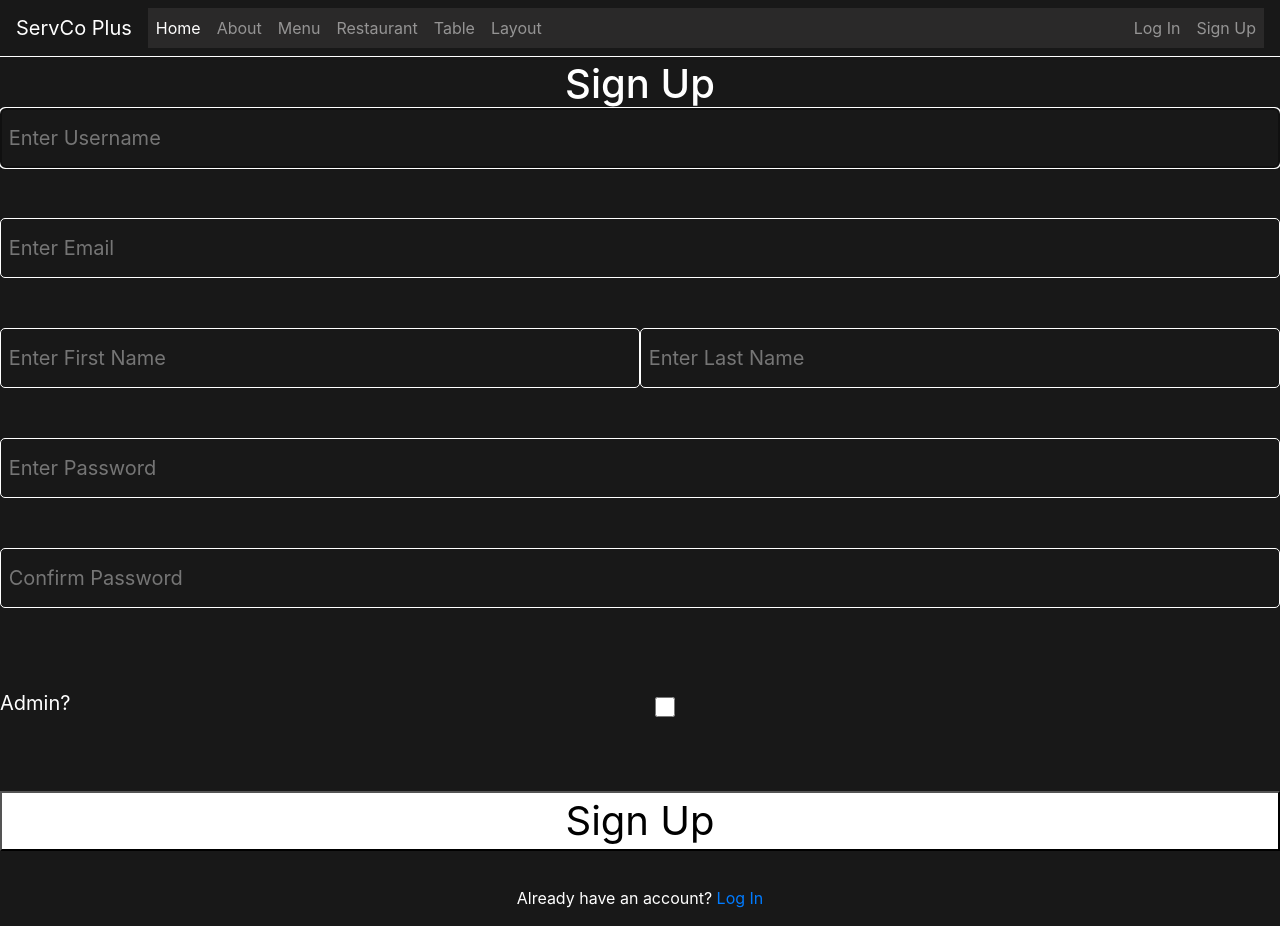
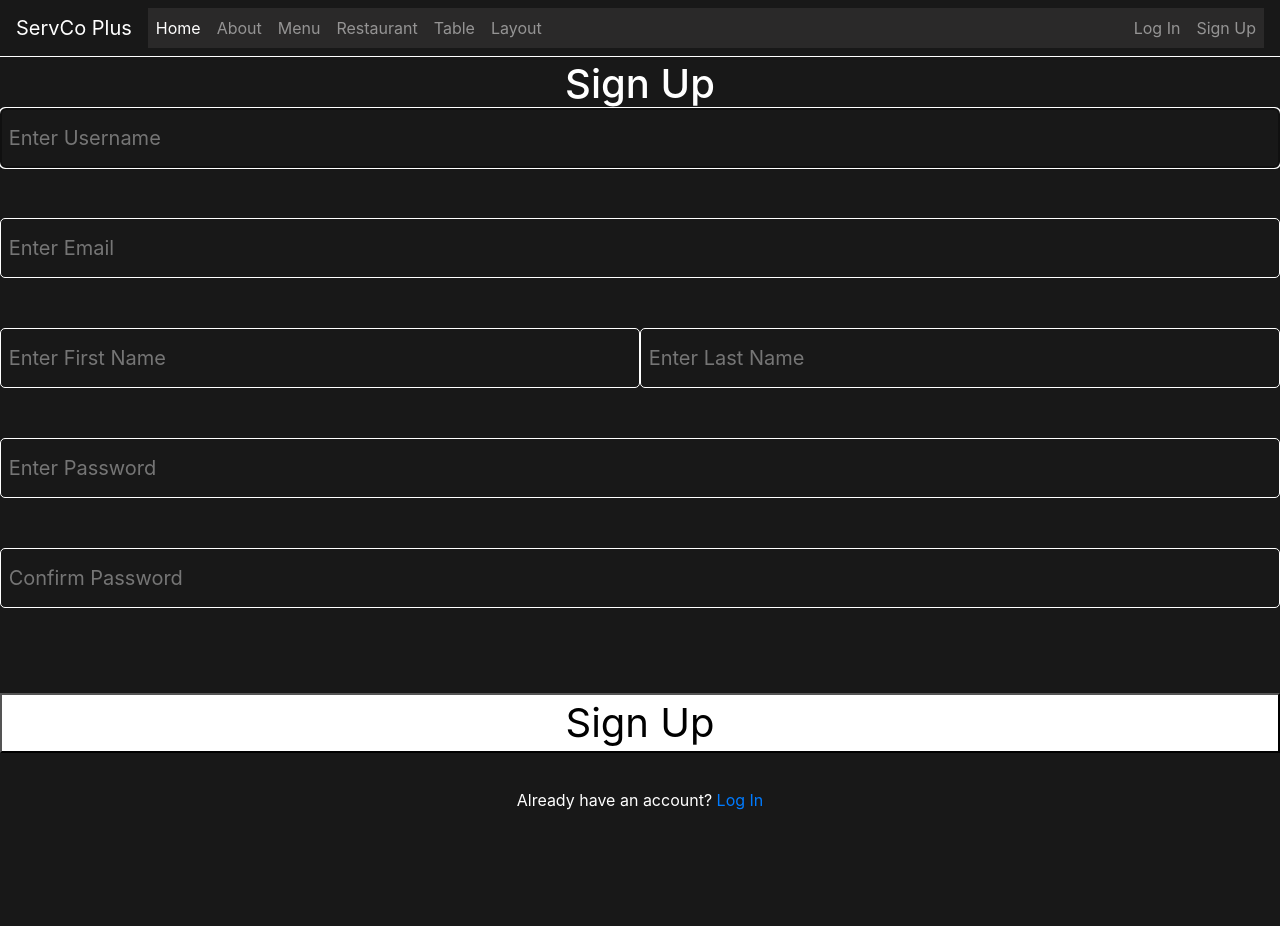
Before and after one commit to Zokibi/Group-6---Fall2024, a Django app: page /signup/ in a window 1280 px wide. After the commit the page ends 810 px from the top, so only its background shows below. Run offline with Django 5.2, Linux system fonts and the light colour scheme; some libraries are stand-ins or nearby versions.

Commit message:
fixed admin issue

```diff
--- a/Table Management Software/TableManagementSoftware/TMS/templates/sign_up.html
+++ b/Table Management Software/TableManagementSoftware/TMS/templates/sign_up.html
@@ -33,10 +33,6 @@
     </div>
     {% endif %}
     <div class="input-field">
-      <label for="admin">Admin?</label>
-      <input type="checkbox" id="admin" name="admin">
-    </div>
-    <div class="input-field">
       <button style="width:600px; height: 60px; font-size: 40px;">Sign Up</button>
     </div>
     <div>
--- a/Table Management Software/TableManagementSoftware/TMS/views.py
+++ b/Table Management Software/TableManagementSoftware/TMS/views.py
@@ -45,9 +45,6 @@ def signup_view(request):
             uname = form.cleaned_data.get('username')
             messages.success(request, 'Account created for user ' + uname)
             user = User.objects.get(username=uname)
-            if admin:
-                user.is_superuser == True
-            return redirect("about")
         else:
             if password1 != password2:
                 messages.info(request, 'Passwords do not match')
```
Also changed, not shown: Table Management Software/TableManagementSoftware/db.sqlite3.
